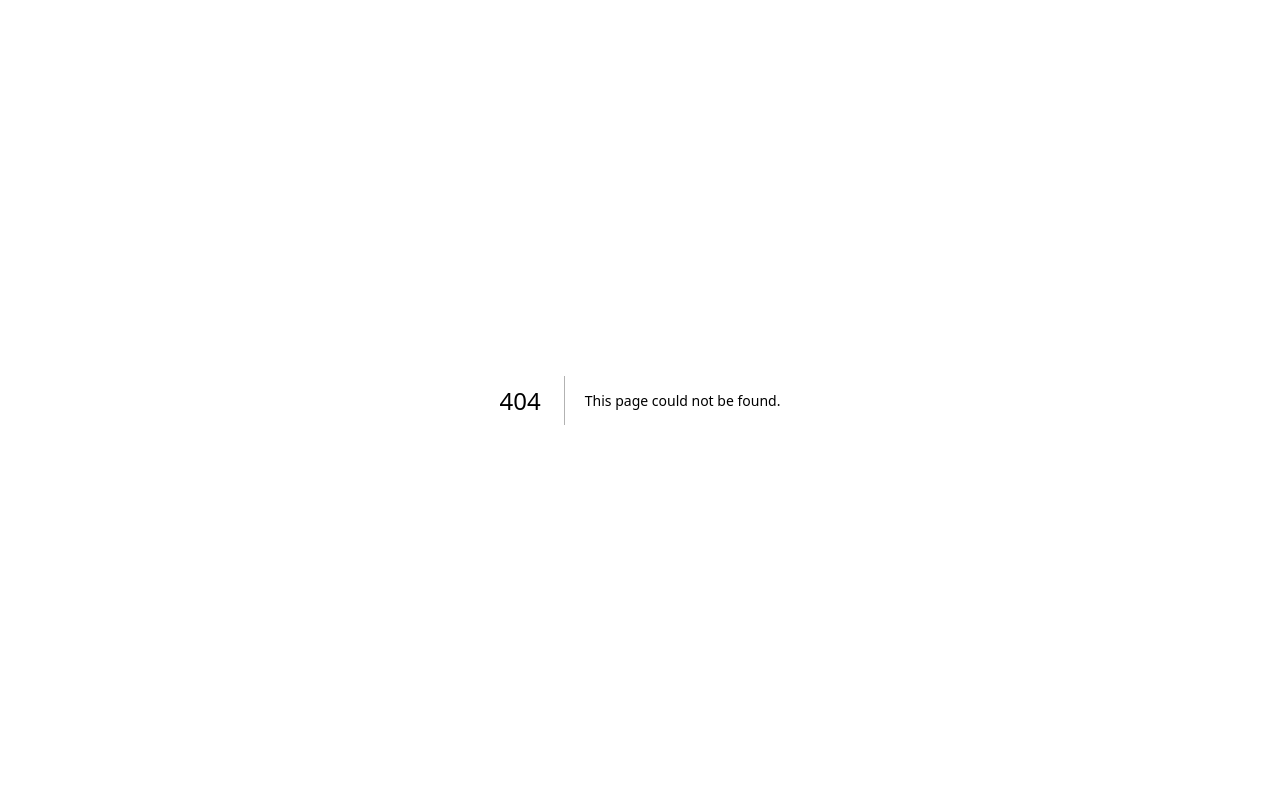
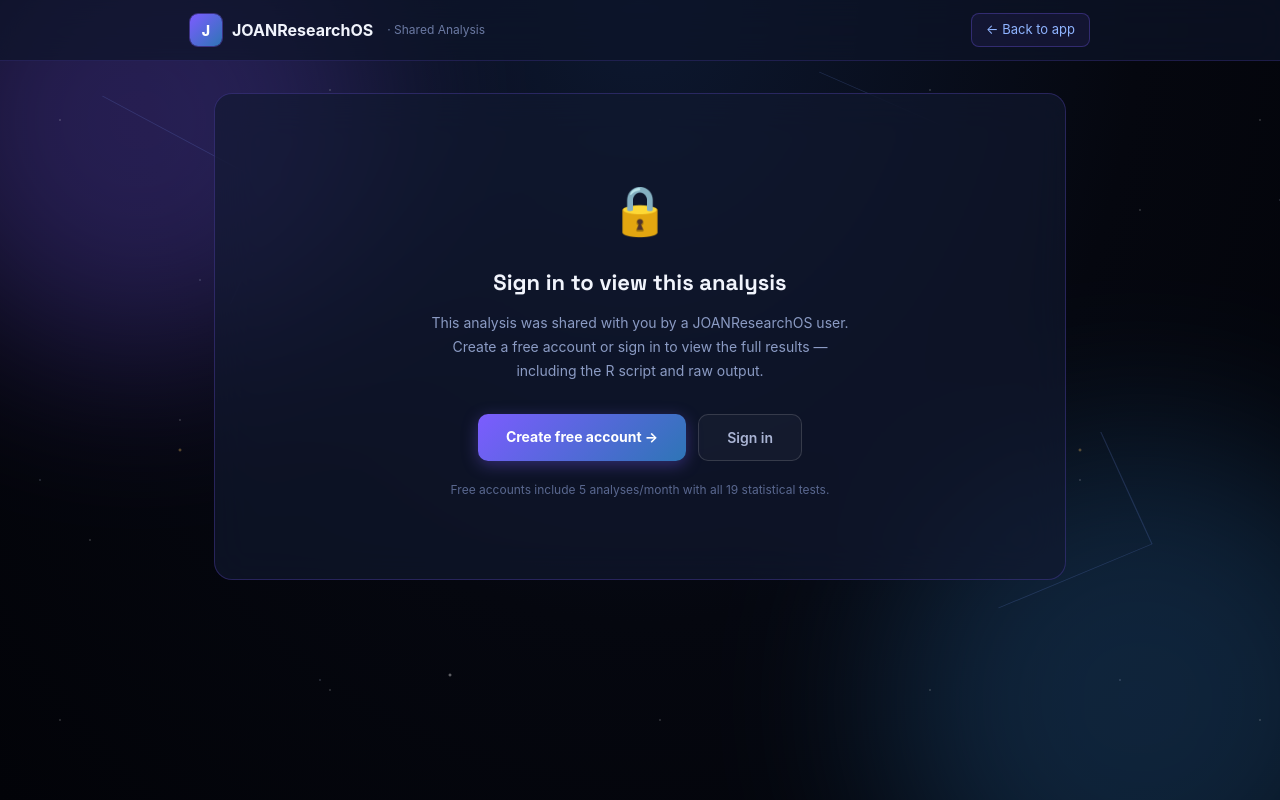
Before and after one commit to Yolymar1208/r-research-assistant, a Next.js app: page /share/1 in a window 1280 px wide. Before the commit this address had no page. Built offline with nearby package versions, Linux system fonts and the light colour scheme; no server answers.

Commit message:
Create page.tsx

```diff
--- /dev/null
+++ b/app/share/[token]/page.tsx
@@ -0,0 +1,167 @@
+'use client'
+
+import { useEffect, useState } from 'react'
+import { createClient } from '@/app/lib/supabase'
+import AnalysisResults from '@/app/components/AnalysisResults'
+import Starfield from '@/app/components/Starfield'
+import type { AnalysisResult } from '@/app/types'
+
+const supabase = createClient()
+
+interface SharedData {
+  dataset_name: string
+  research_question: string
+  selected_test: string
+  ai_interpretation: string
+  r_script: string
+  raw_output: string
+  execution_success: boolean
+  execution_time_ms: number
+  plan: Record<string, unknown>
+  created_at: string
+  expires_at: string
+}
+
+export default function SharePage({ params }: { params: { token: string } }) {
+  const [authChecked, setAuthChecked] = useState(false)
+  const [isLoggedIn, setIsLoggedIn] = useState(false)
+  const [loading, setLoading] = useState(true)
+  const [shared, setShared] = useState<SharedData | null>(null)
+  const [error, setError] = useState('')
+
+  useEffect(() => {
+    supabase.auth.getUser().then(({ data }) => {
+      const loggedIn = !!data.user
+      setIsLoggedIn(loggedIn)
+      setAuthChecked(true)
+      if (!loggedIn) { setLoading(false); return }
+
+      // Fetch shared analysis using the token
+      supabase
+        .from('shared_analyses')
+        .select('*')
+        .eq('token', params.token)
+        .single()
+        .then(({ data: row, error: err }) => {
+          if (err || !row) { setError('This link is invalid or has expired.'); setLoading(false); return }
+          // Check expiry client-side as well
+          if (new Date(row.expires_at) < new Date()) { setError('This share link has expired (links are valid for 30 days).'); setLoading(false); return }
+          setShared(row)
+          setLoading(false)
+        })
+    })
+  }, [params.token])
+
+  const result: AnalysisResult | null = shared ? {
+    plan: shared.plan as unknown as AnalysisResult['plan'],
+    rScript: shared.r_script,
+    execution: {
+      success: shared.execution_success,
+      rawOutput: shared.raw_output,
+      errorMessage: null,
+      executionTimeMs: shared.execution_time_ms,
+      rScript: shared.r_script,
+    },
+    aiInterpretation: shared.ai_interpretation,
+    completedAt: shared.created_at,
+  } : null
+
+  return (
+    <main style={{ minHeight: '100vh', position: 'relative', fontFamily: "'Inter', system-ui, sans-serif" }}>
+      <Starfield />
+
+      {/* Header */}
+      <header style={{ position: 'relative', zIndex: 10, background: 'rgba(13,20,40,0.7)', backdropFilter: 'blur(16px)', borderBottom: '1px solid rgba(124,92,255,0.18)', padding: '0 1.5rem' }}>
+        <div style={{ maxWidth: '900px', margin: '0 auto', display: 'flex', alignItems: 'center', justifyContent: 'space-between', height: '60px' }}>
+          <div style={{ display: 'flex', alignItems: 'center', gap: '10px' }}>
+            <div style={{ width: '32px', height: '32px', borderRadius: '8px', display: 'flex', alignItems: 'center', justifyContent: 'center', background: 'linear-gradient(135deg, #7c5cff, #2e75b6)', boxShadow: '0 0 0 1px rgba(124,92,255,0.4)' }}>
+              <span style={{ color: '#fff', fontWeight: 800, fontSize: '14px' }}>J</span>
+            </div>
+            <span style={{ color: '#f1f4fc', fontWeight: 700, fontSize: '16px' }}>JOANResearchOS</span>
+            <span style={{ color: '#6b7aa3', fontSize: '12px', marginLeft: '4px' }}>· Shared Analysis</span>
+          </div>
+          <div style={{ display: 'flex', gap: '10px' }}>
+            <a href="/" style={{ fontSize: '13px', color: '#8fb4ff', textDecoration: 'none', border: '1px solid rgba(124,92,255,0.3)', padding: '6px 14px', borderRadius: '8px', background: 'rgba(124,92,255,0.08)' }}>
+              ← Back to app
+            </a>
+          </div>
+        </div>
+      </header>
+
+      <div style={{ maxWidth: '900px', margin: '0 auto', padding: '32px 1.5rem', position: 'relative', zIndex: 10 }}>
+
+        {/* Not logged in */}
+        {authChecked && !isLoggedIn && (
+          <div style={{ textAlign: 'center', padding: '80px 32px', background: 'rgba(18,26,48,0.65)', backdropFilter: 'blur(20px)', borderRadius: '18px', border: '1px solid rgba(124,92,255,0.25)' }}>
+            <div style={{ fontSize: '48px', marginBottom: '20px' }}>🔒</div>
+            <h2 style={{ fontSize: '22px', fontWeight: 800, color: '#f1f4fc', marginBottom: '12px', fontFamily: 'var(--font-space-grotesk), system-ui, sans-serif' }}>
+              Sign in to view this analysis
+            </h2>
+            <p style={{ color: '#8b9bc4', fontSize: '14px', lineHeight: 1.7, marginBottom: '32px', maxWidth: '420px', margin: '0 auto 32px' }}>
+              This analysis was shared with you by a JOANResearchOS user. Create a free account or sign in to view the full results — including the R script and raw output.
+            </p>
+            <div style={{ display: 'flex', gap: '12px', justifyContent: 'center', flexWrap: 'wrap' }}>
+              <a
+                href={`/register?redirect=/share/${params.token}`}
+                style={{ display: 'inline-block', padding: '12px 28px', borderRadius: '10px', textDecoration: 'none', fontSize: '14px', fontWeight: 700, color: '#fff', background: 'linear-gradient(135deg, #7c5cff, #2e75b6)', boxShadow: '0 4px 16px rgba(124,92,255,0.35)' }}
+              >
+                Create free account →
+              </a>
+              <a
+                href={`/login?redirect=/share/${params.token}`}
+                style={{ display: 'inline-block', padding: '12px 28px', borderRadius: '10px', textDecoration: 'none', fontSize: '14px', fontWeight: 600, color: '#aab4d4', border: '1px solid rgba(255,255,255,0.14)', background: 'rgba(255,255,255,0.03)' }}
+              >
+                Sign in
+              </a>
+            </div>
+            <p style={{ marginTop: '20px', fontSize: '12px', color: '#5a6890' }}>
+              Free accounts include 5 analyses/month with all 19 statistical tests.
+            </p>
+          </div>
+        )}
+
+        {/* Loading */}
+        {isLoggedIn && loading && (
+          <div style={{ textAlign: 'center', padding: '60px', color: '#8b9bc4' }}>Loading shared analysis…</div>
+        )}
+
+        {/* Error */}
+        {isLoggedIn && !loading && error && (
+          <div style={{ textAlign: 'center', padding: '60px 32px', background: 'rgba(248,113,113,0.08)', border: '1px solid rgba(248,113,113,0.3)', borderRadius: '14px' }}>
+            <div style={{ fontSize: '40px', marginBottom: '16px' }}>⚠️</div>
+            <p style={{ fontSize: '16px', fontWeight: 700, color: '#fca5a5', marginBottom: '8px' }}>{error}</p>
+            <a href="/" style={{ fontSize: '13px', color: '#8fb4ff' }}>← Go to app</a>
+          </div>
+        )}
+
+        {/* Shared result */}
+        {isLoggedIn && !loading && !error && result && shared && (
+          <>
+            {/* Share metadata banner */}
+            <div style={{ marginBottom: '20px', padding: '12px 16px', background: 'rgba(124,92,255,0.08)', border: '1px solid rgba(124,92,255,0.25)', borderRadius: '10px', display: 'flex', alignItems: 'center', justifyContent: 'space-between', flexWrap: 'wrap', gap: '8px' }}>
+              <div>
+                <p style={{ fontSize: '13px', fontWeight: 600, color: '#c4b5fd', margin: '0 0 2px' }}>
+                  Shared Analysis · Read-only view
+                </p>
+                <p style={{ fontSize: '12px', color: '#6b7aa3', margin: 0 }}>
+                  Dataset: {shared.dataset_name} · Shared {new Date(shared.created_at).toLocaleDateString('en-PH', { year: 'numeric', month: 'short', day: 'numeric' })} · Expires {new Date(shared.expires_at).toLocaleDateString('en-PH', { year: 'numeric', month: 'short', day: 'numeric' })}
+                </p>
+              </div>
+              <a href="/" style={{ fontSize: '12px', color: '#8fb4ff', background: 'rgba(124,92,255,0.1)', border: '1px solid rgba(124,92,255,0.3)', padding: '5px 12px', borderRadius: '8px', textDecoration: 'none', fontWeight: 600 }}>
+                Run your own analysis →
+              </a>
+            </div>
+
+            {/* The full result — same component as the main app */}
+            <div style={{ borderRadius: '10px', overflow: 'hidden', border: '1px solid rgba(124,92,255,0.2)' }}>
+              <AnalysisResults
+                result={result}
+                datasetName={shared.dataset_name}
+              />
+            </div>
+          </>
+        )}
+      </div>
+    </main>
+  )
+}
```
